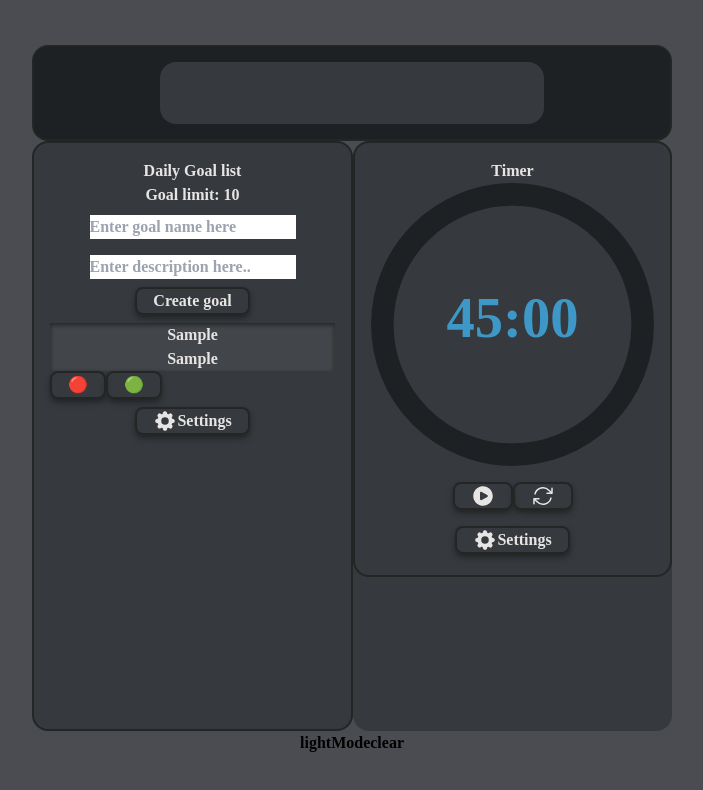
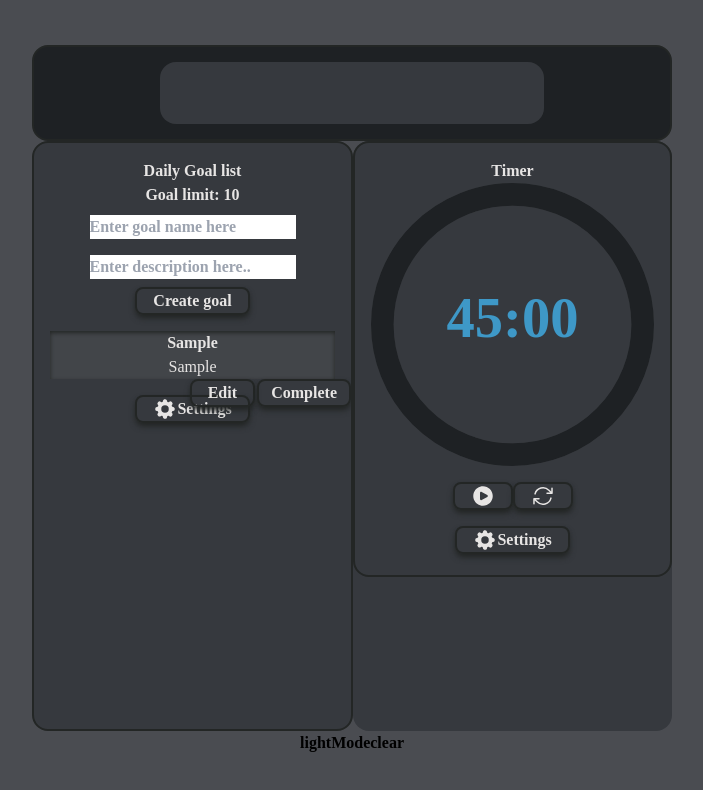
Before and after one commit to XeRoWaVe/rngrewards, a React (Vite) app: page / in a window 1280 px wide. Both pictures are taken after typing "Sample", "Sample" into the empty fields and a click on the button "Create goal". Shown: the top 790 px of the page, without its empty margins (288-991 px from the left). Built offline with nearby package versions, Linux system fonts and the light colour scheme; a web font is replaced by a local one.

Commit message:
adding edit functions

```diff
--- a/src/Components/Goals/Goal.tsx
+++ b/src/Components/Goals/Goal.tsx
@@ -1,13 +1,100 @@
+import { useEffect, useState } from "react";
 import { Goaltype } from "../../App";
 
+type Props = {
+  name: string;
+  id: number;
+  description: string;
+  done: boolean;
+  edit: boolean;
+  updateGoal: (id: number, name: string, description: string) => void;
+  removeGoal: (index: number) => void;
+  completeGoal: (index: number) => Promise<void>;
+  setEdit: React.Dispatch<React.SetStateAction<boolean>>;
+};
 
-const Goal = ({ name, id, description, done }: Goaltype) => {
+const Goal = ({
+  name,
+  id,
+  description,
+  done,
+  edit,
+  updateGoal,
+  removeGoal,
+  completeGoal,
+  setEdit,
+}: Props) => {
+  const [editName, setEditName] = useState("");
+  const [editDesc, setEditDesc] = useState("");
+
+  useEffect(() => {
+    setEditDesc(description);
+    setEditName(name);
+  }, [edit]);
+
   return (
-    <div key={id} className="flex flex-col items-center bg-[#424549] shadow-black shadow-inner">
-      <h1>{name}</h1>
-      <p>{description}</p>
-      <button>{done}</button>
-    </div>
+    <>
+      {edit ? (
+        <>
+          <div className="flex flex-col items-center bg-[#424549] shadow-black shadow-inner relative">
+            <input
+              type="text"
+              className="bg-[#424549]"
+              value={editName}
+              placeholder={name}
+              onChange={(e) => setEditName(e.currentTarget.value)}
+            />
+            <input
+              type="text"
+              className="bg-[#424549]"
+              value={editDesc}
+              placeholder={description}
+              onChange={(e) => setEditDesc(e.currentTarget.value)}
+            />
+          </div>{" "}
+          <button
+            className="border-2 absolute right-24 shadow-md shadow-black border-black hover:-translate-y-0.5 active:translate-y-0 active:bg-[#4f5f98] rounded-lg px-4 active:shadow-inner hover:bg-[#7289da] active:border-2"
+            onClick={() => {
+              if ((editName !== '') && (editDesc !== ''))
+              updateGoal(id, editName, editDesc), setEdit(!edit)
+              else {
+                alert('Please enter something')
+              };
+            }}
+          >
+            Update
+          </button>
+          <button
+            className="border-2 absolute right-0  shadow-md shadow-black border-black hover:-translate-y-0.5 active:translate-y-0 active:bg-[#4f5f98] rounded-lg px-3 active:shadow-inner hover:bg-[#7289da] active:border-2"
+            onClick={() => removeGoal(id)}
+          >
+            Remove
+          </button>
+        </>
+      ) : (
+        <>
+          <div
+            key={id}
+            className="flex flex-col items-center bg-[#424549] shadow-black shadow-inner"
+          >
+            <h1>{name}</h1>
+            <p className="font-normal">{description}</p>
+          </div>
+          <button
+            className="border-2 absolute right-24 shadow-md shadow-black border-black hover:-translate-y-0.5 active:translate-y-0 active:bg-[#4f5f98] rounded-lg px-4 active:shadow-inner hover:bg-[#7289da] active:border-2"
+            onClick={() => setEdit(!edit)}
+          >
+            Edit
+          </button>
+          <button
+            className="border-2 absolute right-0  shadow-md shadow-black border-black hover:-translate-y-0.5 active:translate-y-0 active:bg-[#4f5f98] rounded-lg px-3 active:shadow-inner hover:bg-[#7289da] active:border-2"
+            onClick={() => completeGoal(id)}
+          >
+            Complete
+          </button>
+        </>
+      )}
+    </>
   );
 };
 
--- a/src/Components/Goals/Goals.tsx
+++ b/src/Components/Goals/Goals.tsx
@@ -8,19 +8,31 @@ type Props = {
   goals: Goaltype[];
   setGoals: React.Dispatch<React.SetStateAction<Goaltype[]>>;
   setShowGoalsSettings: React.Dispatch<React.SetStateAction<boolean>>;
-  setReward: React.Dispatch<React.SetStateAction<Reward>>
-  goalAmount: number
-  setGoalAmount: React.Dispatch<React.SetStateAction<number>>
-  showGoalSettings: boolean
-  setStreak: React.Dispatch<React.SetStateAction<number>>
-  streak: number
+  setReward: React.Dispatch<React.SetStateAction<Reward>>;
+  goalAmount: number;
+  setGoalAmount: React.Dispatch<React.SetStateAction<number>>;
+  showGoalSettings: boolean;
+  setStreak: React.Dispatch<React.SetStateAction<number>>;
+  streak: number;
 };
 
-const Goals = ({ goals, setGoals, setShowGoalsSettings, setReward, goalAmount, setGoalAmount, showGoalSettings, setStreak, streak }: Props) => {
+const Goals = ({
+  goals,
+  setGoals,
+  setShowGoalsSettings,
+  setReward,
+  goalAmount,
+  setGoalAmount,
+  showGoalSettings,
+  setStreak,
+  streak,
+}: Props) => {
   const [nameInput, setNameInput] = useState("");
-  const [descriptionInput, setDescriptionInput] = useState('')
+  const [descriptionInput, setDescriptionInput] = useState("");
+  const [edit, setEdit] = useState(false);
 
-  let nextId = 0
+  console.log(goals);
+  let nextId = 0;
 
   const removeGoal = (index: number) => {
     const removedGoal = goals.filter((_, i) => i !== index);
@@ -36,38 +48,64 @@ const Goals = ({ goals, setGoals, setShowGoalsSettings, setReward, goalAmount, s
     addStorage.splice(index, 1);
     localStorage.setItem("goals", JSON.stringify(addStorage));
     setGoals(completedGoal);
-    setStreak(prev => prev + 1)
-    localStorage.setItem('streak', `${streak + 1}`)
-    randomizeDopamine()
+    setStreak((prev) => prev + 1);
+    localStorage.setItem("streak", `${streak + 1}`);
+    randomizeDopamine();
     setTimeout(() => {
-      setReward(null)
-    }, 10000)
-
-  }
+      setReward(null);
+    }, 10000);
+  };
 
   const randomizeDopamine = () => {
-    const number = Math.floor(Math.random() * 100) + 1
-    return (number % 2 === 0) ? setReward(true) : setReward(false)
-}
+    const number = Math.floor(Math.random() * 100) + 1;
+    return number % 2 === 0 ? setReward(true) : setReward(false);
+  };
 
   const createGoal = () => {
     if (nameInput && descriptionInput) {
-      setGoals((prev) => [...prev, {
+      setGoals((prev) => [
+        ...prev,
+        {
           id: nextId++,
           name: nameInput,
           description: descriptionInput,
-        done: false
-      }])
-      setNameInput('')
-      setDescriptionInput('')
+          done: false,
+        },
+      ]);
+      setNameInput("");
+      setDescriptionInput("");
     }
+  };
+
+  const handleUpdateGoal = (id: number, name: string, description: string) => {
+    if (!name && !description) {
+      return;
     }
+    const updatedGoals = goals.map((e) => {
+      if (e.id === id) {
+        e.name = name;
+        e.description = description;
+      }
+      return e;
+    });
+    setGoals(updatedGoals);
+  };
 
   return (
-    <>{showGoalSettings ? <GoalsSettings setShowGoalsSettings={setShowGoalsSettings} goalAmount={goalAmount} setGoalAmount={setGoalAmount} /> : <div className="flex p-4 flex-col items-center">
+    <>
+      {showGoalSettings ? (
+        <GoalsSettings
+          setShowGoalsSettings={setShowGoalsSettings}
+          goalAmount={goalAmount}
+          setGoalAmount={setGoalAmount}
+        />
+      ) : (
+        <div className="flex p-4 flex-col items-center">
           <h1>Daily Goal list</h1>
           <h2>Goal limit: {goalAmount}</h2>
-    {(goals.length < goalAmount) && <><input
+          {goals.length < goalAmount && (
+            <>
+              <input
                 className="text-black m-2 w-fit"
                 type="text"
                 value={nameInput}
@@ -81,16 +119,31 @@ const Goals = ({ goals, setGoals, setShowGoalsSettings, setReward, goalAmount, s
                 placeholder="Enter description here.."
                 onChange={(e) => setDescriptionInput(e.currentTarget.value)}
               />
-    <button className="border-2 shadow-md shadow-black border-black hover:-translate-y-0.5 active:translate-y-0 active:bg-[#4f5f98] rounded-lg px-4 active:shadow-inner hover:bg-[#7289da] active:border-2" onClick={createGoal}>Create goal</button>
+              <button
+                className="border-2 shadow-md shadow-black border-black hover:-translate-y-0.5 active:translate-y-0 active:bg-[#4f5f98] rounded-lg px-4 active:shadow-inner hover:bg-[#7289da] active:border-2"
+                onClick={createGoal}
+              >
+                Create goal
+              </button>
             </>
-    }
+          )}
           {!!goals.length &&
             goals
               .map((goal, i) => (
-          <div className="w-full m-2">
-            <Goal name={goal.name} id={goal.id} description={goal.description} done={goal.done} />
-            <button className="border-2 shadow-md shadow-black border-black hover:-translate-y-0.5 active:translate-y-0 active:bg-[#4f5f98] rounded-lg px-4 active:shadow-inner hover:bg-[#7289da] active:border-2" onClick={() => removeGoal(i)}>🔴</button>
-            <button className="border-2 shadow-md shadow-black border-black hover:-translate-y-0.5 active:translate-y-0 active:bg-[#4f5f98] rounded-lg px-4 active:shadow-inner hover:bg-[#7289da] active:border-2" onClick={() => completeGoal(i)}>🟢</button>
+                <div className="w-full m-4">
+                  <Goal
+                    name={goal.name}
+                    id={i}
+                    description={goal.description}
+                    done={goal.done}
+                    edit={edit}
+                    updateGoal={handleUpdateGoal}
+                    removeGoal={removeGoal}
+                    setEdit={setEdit}
+                    completeGoal={completeGoal}
+                  />
+                  {/* <button className="border-2 absolute right-24 shadow-md shadow-black border-black hover:-translate-y-0.5 active:translate-y-0 active:bg-[#4f5f98] rounded-lg px-4 active:shadow-inner hover:bg-[#7289da] active:border-2" onClick={() => setEdit(!edit)}>Edit</button>
+            <button className="border-2 absolute right-0  shadow-md shadow-black border-black hover:-translate-y-0.5 active:translate-y-0 active:bg-[#4f5f98] rounded-lg px-3 active:shadow-inner hover:bg-[#7289da] active:border-2" onClick={() => completeGoal(i)}>Complete</button> */}
                 </div>
               ))
               .slice(0, goalAmount)}
@@ -98,7 +151,9 @@ const Goals = ({ goals, setGoals, setShowGoalsSettings, setReward, goalAmount, s
           <div className="">
             <GoalsSettingsButton setShowGoalsSettings={setShowGoalsSettings} />
           </div>
-  </div>}</>
+        </div>
+      )}
+    </>
   );
 };
 
```
Lines whose indentation alone changed are shown as unchanged.
